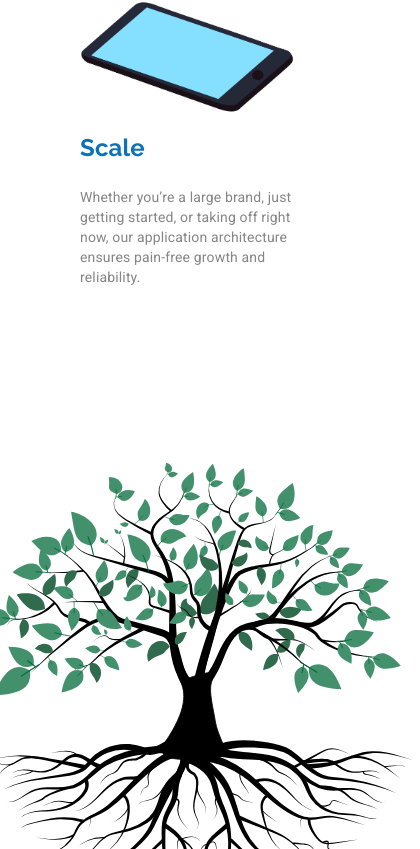
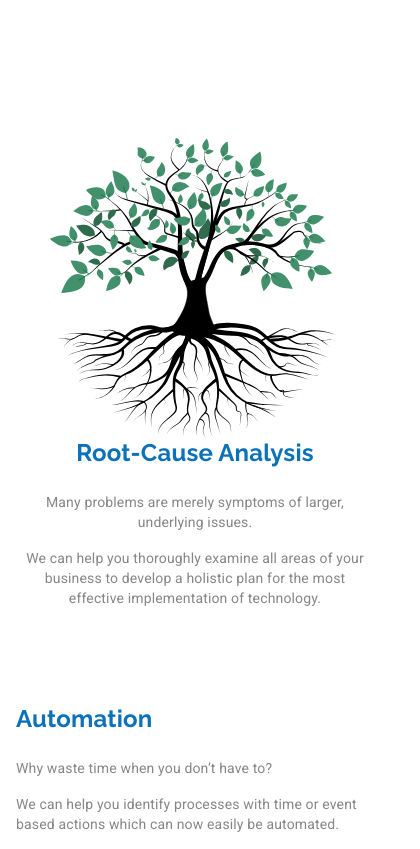
Before and after one commit to nate-mal/natdevelopment, a React (Create React App) app: page /customsoftware in a window 390 px wide. Shown: the part 1815-2664 px from the top of the page, 420 px wide, since content can reach past the window. Built offline with nearby package versions, Linux system fonts and the light colour scheme.

Commit message:
polish mobile view for custom software page

```diff
--- a/src/components/CustomSoftwarePage.js
+++ b/src/components/CustomSoftwarePage.js
@@ -28,8 +28,8 @@ const CustomSoftware = () => {
         container
         direction="column"
         sx={{
-          paddingLeft: "5em",
-          paddingRight: "5em",
+          paddingLeft: matchesSm ? "1em" : "5em",
+          paddingRight: matchesSm ? "1em" : "5em",
           paddingTop: "2em",
           paddingBottom: "10em",
         }}
@@ -40,7 +40,7 @@ const CustomSoftware = () => {
           direction="row"
           sx={{
             marginRight: "1em",
-            marginLeft: "-3.5em",
+            marginLeft: matchesSm ? 0 : "-3.5em",
             "& .arrowContainer": {
               marginTop: "0.5em",
             },
@@ -221,8 +221,8 @@ const CustomSoftware = () => {
               <img
                 src={rootsImage}
                 alt="tree with the roots extending out"
-                height="450em"
-                width="450em"
+                height="300em"
+                width="300em"
               ></img>
             </Grid>
             <Grid
```
